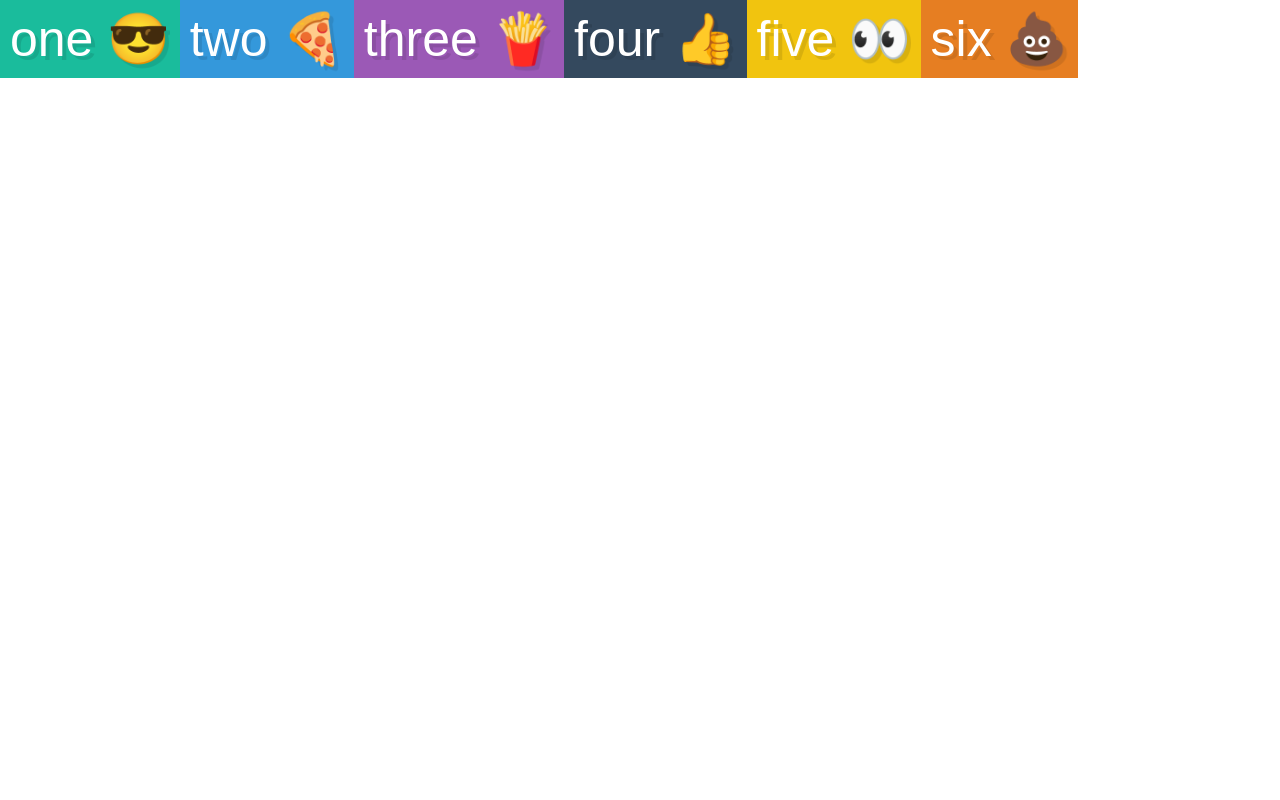
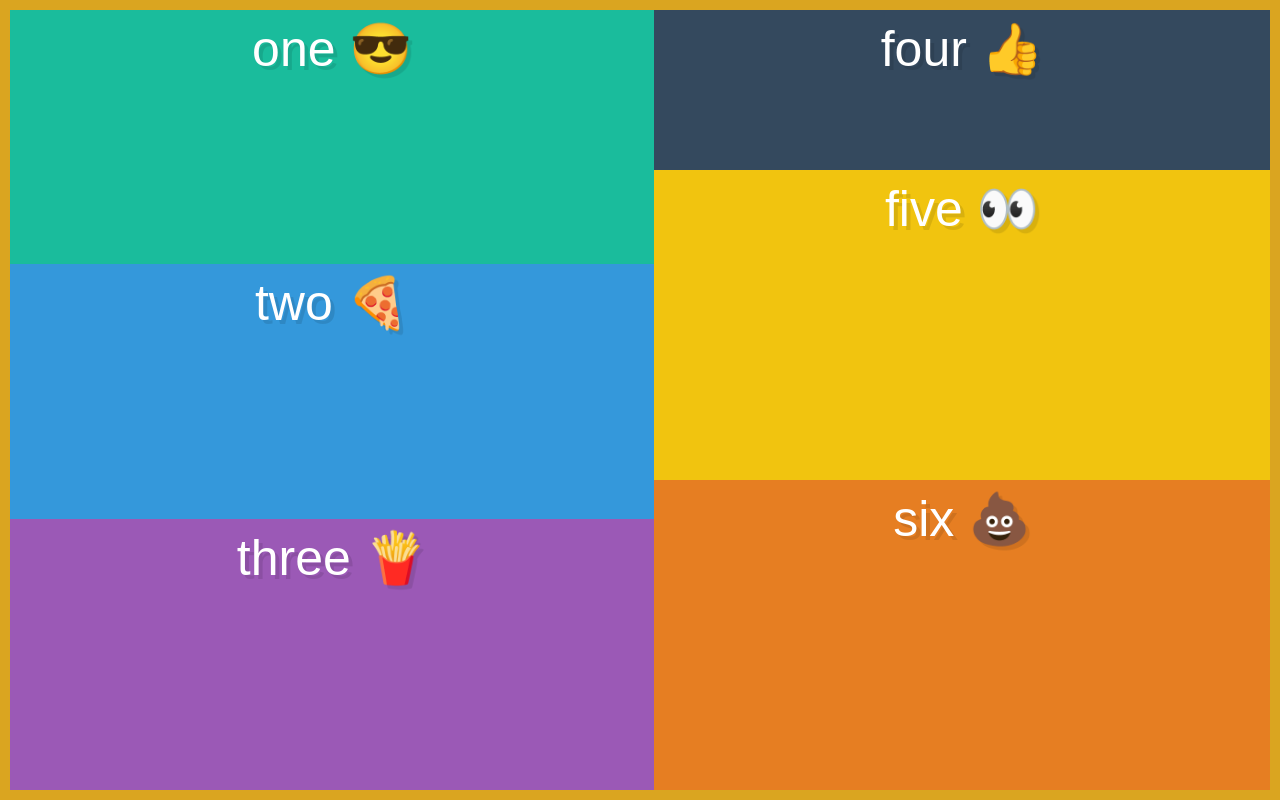
Before and after one commit to GK-Hynes/flexbox, a plain HTML site: page flex-wrapping-and-columns/index.html in a window 1280 px wide. Drawn offline with Linux system fonts and the light colour scheme.

Commit message:
Complete wrapping and columns examples

```diff
--- a/flex-wrapping-and-columns/style.css
+++ b/flex-wrapping-and-columns/style.css
@@ -200,4 +200,21 @@ input::-moz-focus-inner {
 /* We start writing out flexbox here. The above is just page setup */
 .container {
   display: flex;
+  flex-wrap: wrap;
+  flex-direction: column;
+  border: 10px solid goldenrod;
+  height: 100vh;
 }
+
+.box {
+  flex-basis: 250px;
+  flex-grow: 1;
+}
+
+.box3 {
+  flex-grow: 5;
+}
+
+.box4 {
+  flex-basis: 100px;
+}
```
